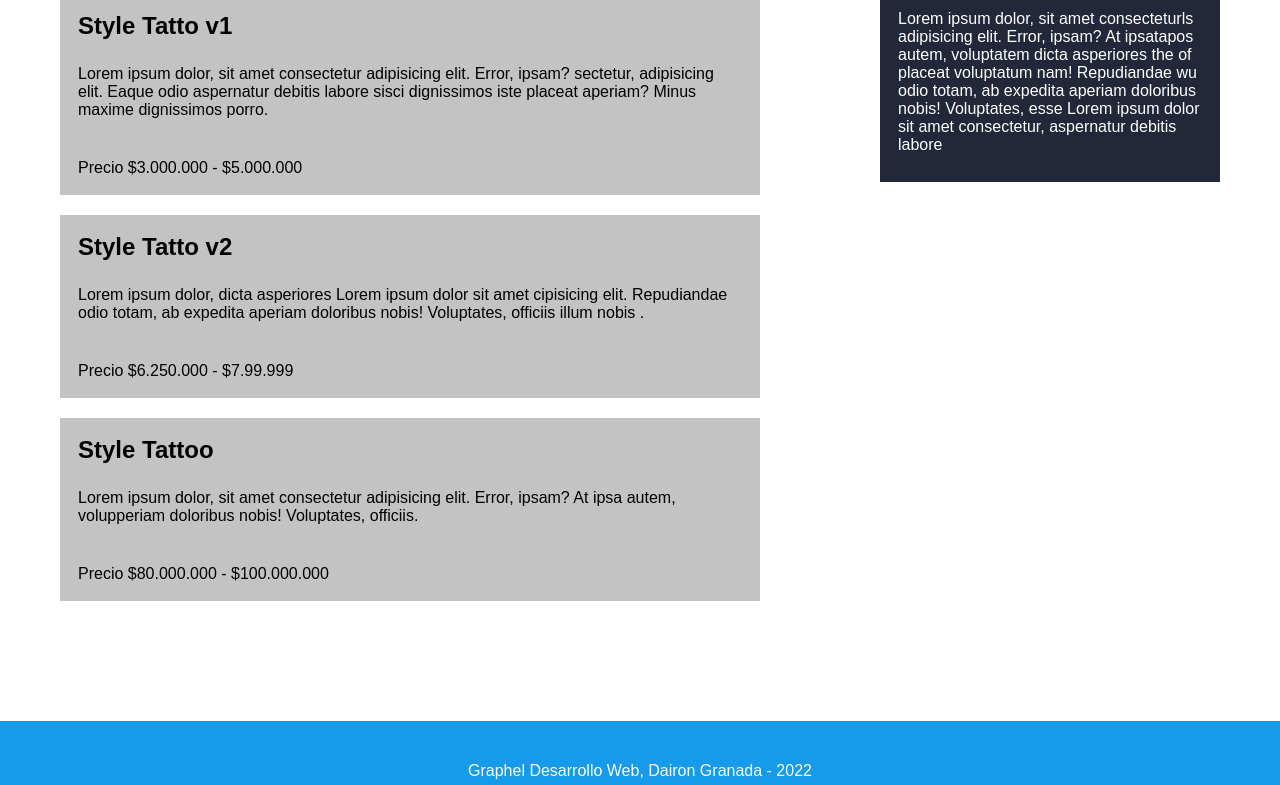
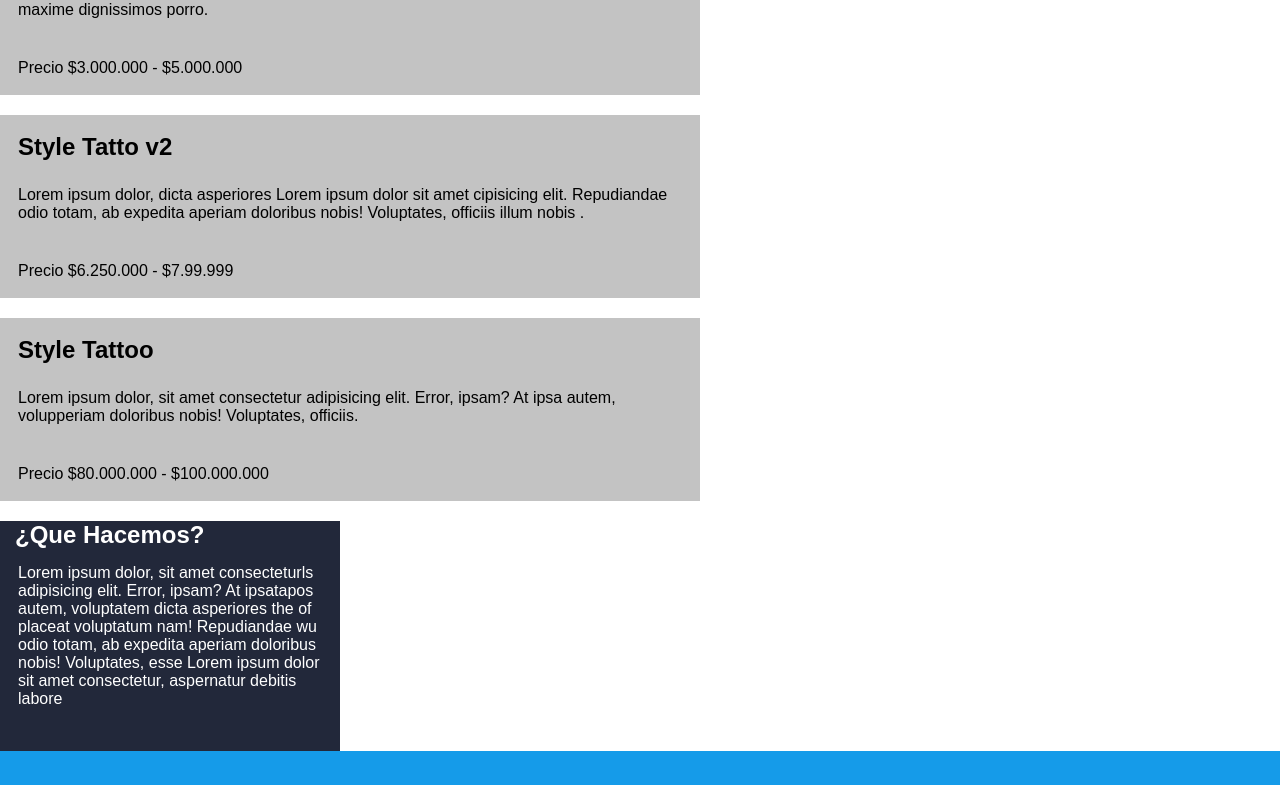
Before and after one commit to dairongranada/Multimedia-Design, a plain HTML site: page servicios.html in a window 1280 px wide. Shown: the part 353-1138 px from the top of the page. Drawn offline with Linux system fonts and the light colour scheme.

Commit message:
Fix: Se arreglo cambios en el archivo servicios.html. DG

```diff
--- a/servicios.html
+++ b/servicios.html
@@ -37,7 +37,7 @@
     </nav>
 <!------------------------------------------------------------------------------------------------------>
 <section>
-    <div class="ContainerPrincipalNosotros" >  <!-- CONTENEDOR PADRE -->
+    <div class="ContainerPrincipalServicios" >  <!-- CONTENEDOR PADRE -->
 
             <div class="Container1Pequeño" > <!-- CONTENEDOR HIJO PRINCIPAL 1 -->
 
```
